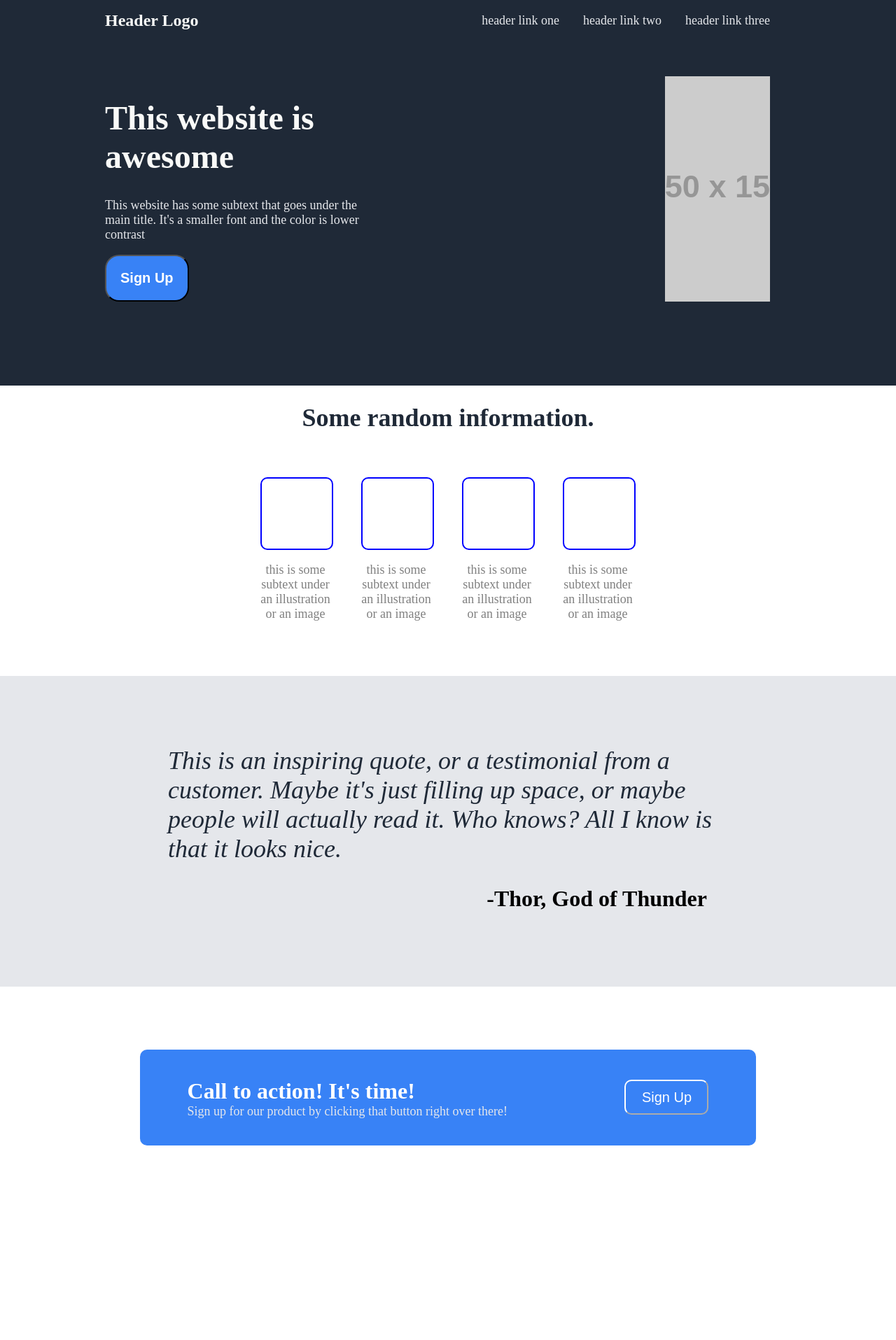
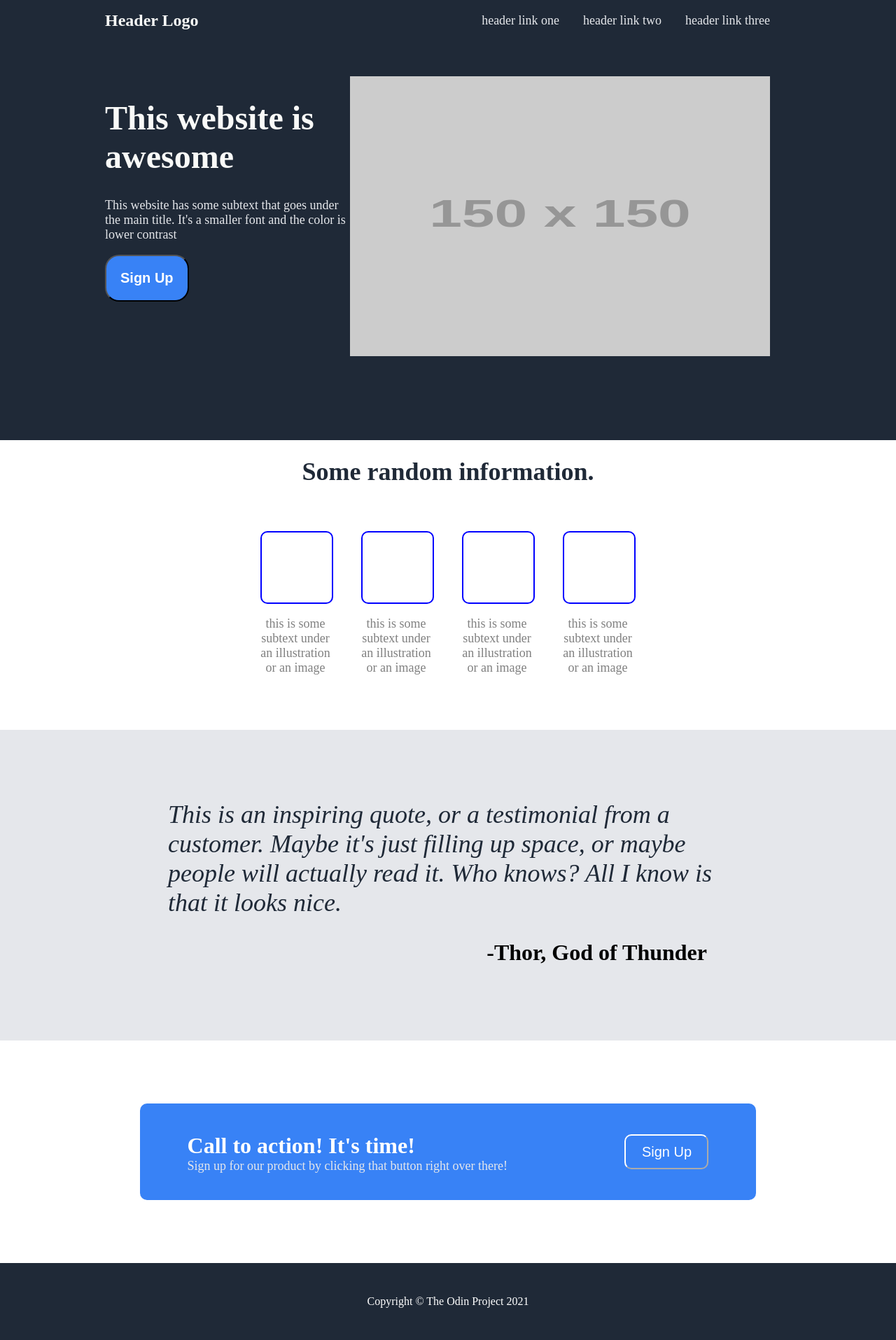
Before and after one commit to samxamiri/Landing-Page, a plain HTML site: page index.html in a window 1280 px wide. Shown: the whole page at 70% size. Before the commit the page ends 1727 px from the top, so only its background shows below. Drawn offline with Linux system fonts and the light colour scheme; placeholder pictures from the web are drawn by us.

Commit message:
Landing page completed :)

```diff
--- a/index.html
+++ b/index.html
@@ -28,7 +28,7 @@
           <button class="signup" type="submit">Sign Up</button>
         </div>
         <div class="right-body">
-          <img src="https://via.placeholder.com/150" alt="Placeholder Image" />
+          <img class="placeholder" src="https://via.placeholder.com/150" alt="Placeholder Image" />
         </div>
       </div>
     </div>
@@ -87,6 +87,10 @@
       </div>
       </div>
     </div>
+
+    <div class="section-5">
+      <p class="copyright">Copyright © The Odin Project 2021</p>
+    </div>
     </div>
   </body>
 </html>
--- a/style.css
+++ b/style.css
@@ -30,13 +30,14 @@ body {
 }
 
 .right-body {
+  display: flex;
+
   margin-right: 180px;
 }
 
-img {
-  width: 100%; /* Set the width to 100% of its container */
-  height: 100%; /* Set the height to 100% of its container */
-  object-fit: cover; /* Stretch the image to fill the container, cropping if necessary */
+.placeholder {
+  width: 600px;
+  max-height: 400px;
 }
 
 .left-body {
@@ -184,3 +185,14 @@ ul a {
   color: white;
   font-weight: 600;
 }
+
+.section-5 {
+  display: flex;
+  background-color: #1f2937;
+  justify-content: center;
+}
+
+.copyright {
+  color: white;
+  padding: 30px;
+}
```
